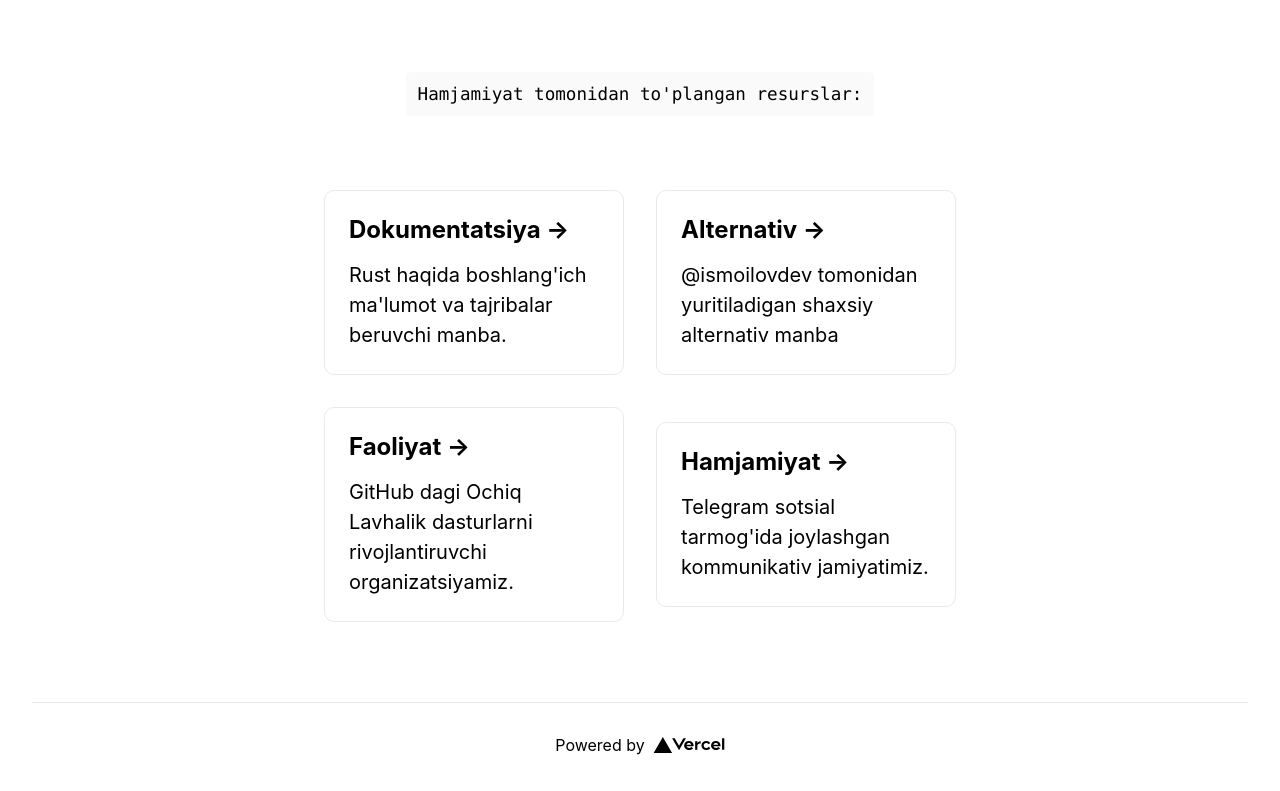
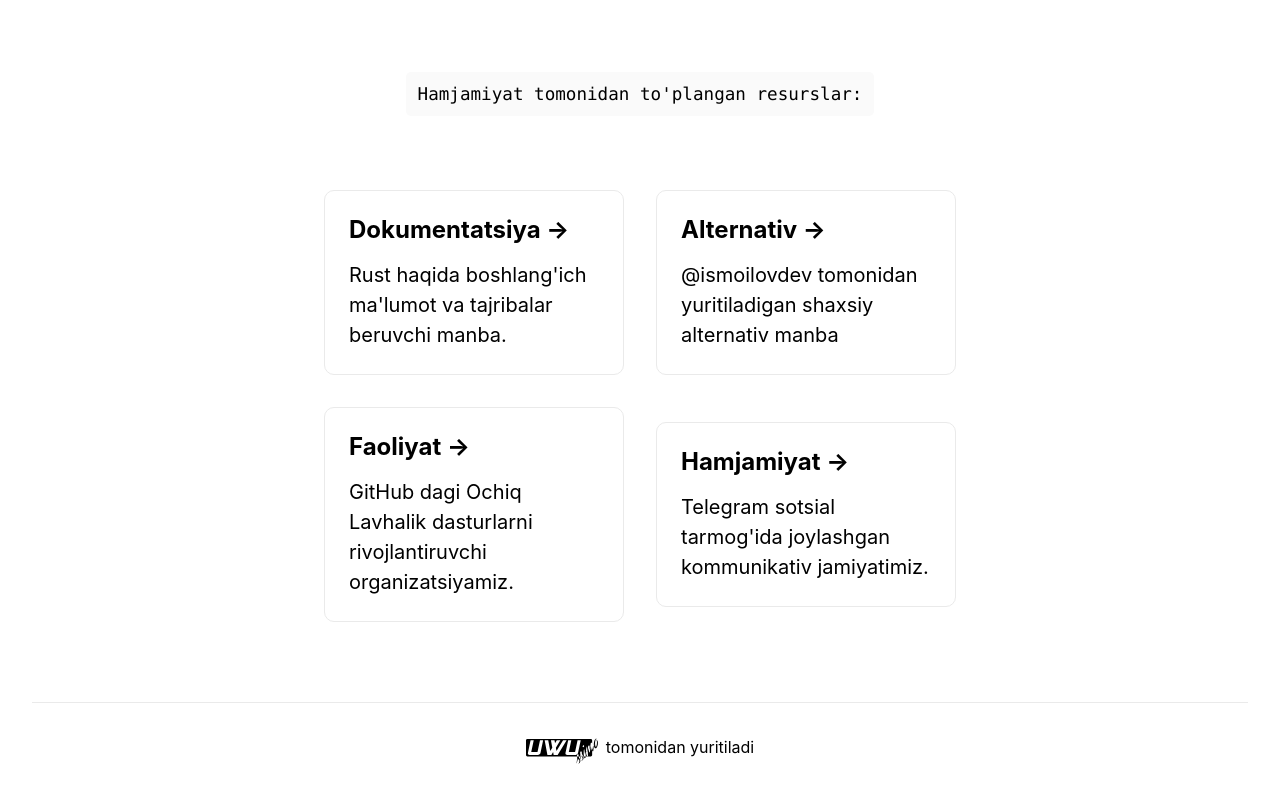
Before and after one commit to rust-lang-uz/website, a Next.js app: page / in a window 1280 px wide. Shown: the part 201-992 px from the top of the page. Built offline with nearby package versions, Linux system fonts and the light colour scheme.

Commit message:
footer fixed

```diff
--- a/pages/index.tsx
+++ b/pages/index.tsx
@@ -57,14 +57,14 @@ export default function Home() {
 
       <footer className={styles.footer}>
         <a
-          href="https://vercel.com?utm_source=create-next-app&utm_medium=default-template&utm_campaign=create-next-app"
+          href="https://uwussi.moe"
           target="_blank"
           rel="noopener noreferrer"
         >
-          Powered by{' '}
           <span className={styles.logo}>
-            <Image src="/vercel.svg" alt="Vercel Logo" width={72} height={16} />
-          </span>
+            <Image src="/logo.svg" alt="UwUssimo Robinson" width={72} height={32} />
+          </span>{' '}
+          tomonidan yuritiladi
         </a>
       </footer>
     </div>
--- a/styles/Home.module.css
+++ b/styles/Home.module.css
@@ -104,8 +104,8 @@
 }
 
 .logo {
-  height: 1em;
-  margin-left: 0.5rem;
+  height: 1.5em;
+  margin-right: 0.5rem;
 }
 
 @media (max-width: 600px) {
```
Also changed, not shown: public/logo.svg (added).
